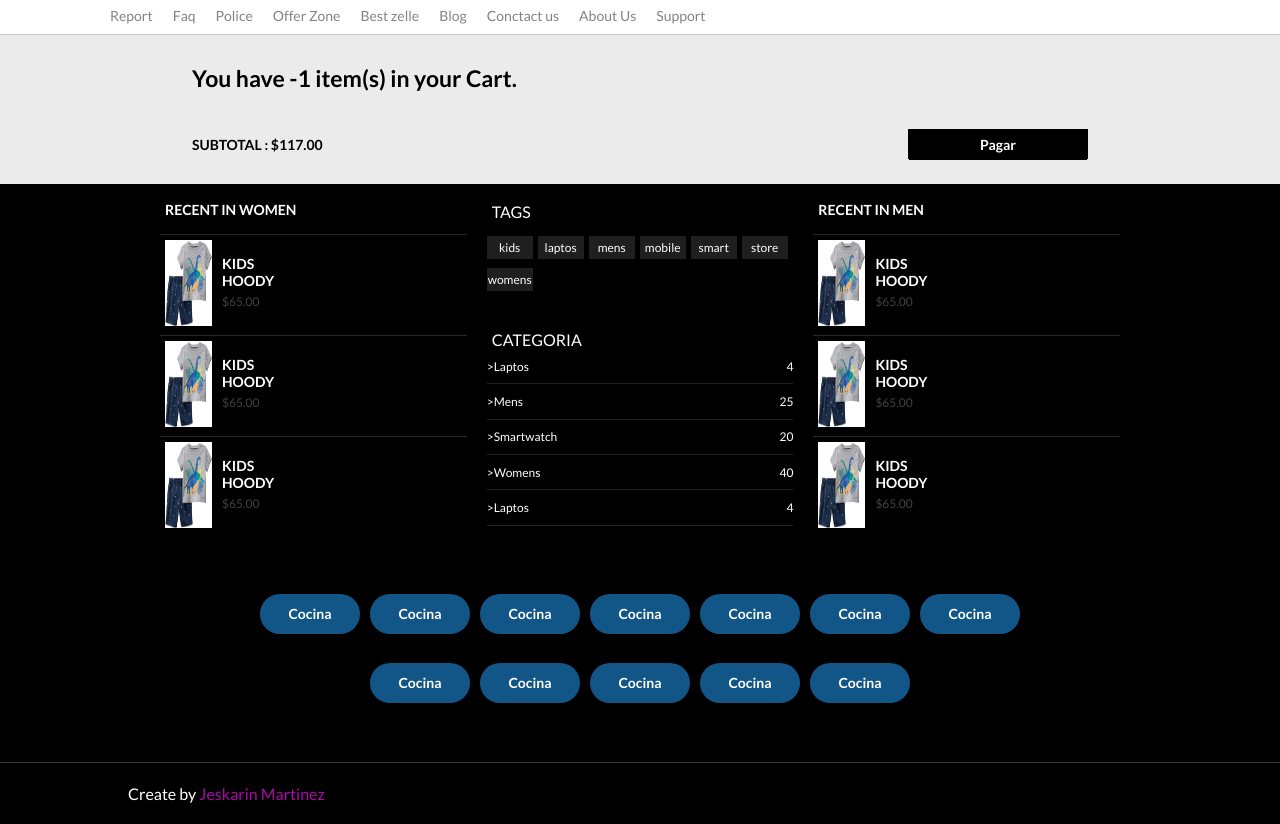
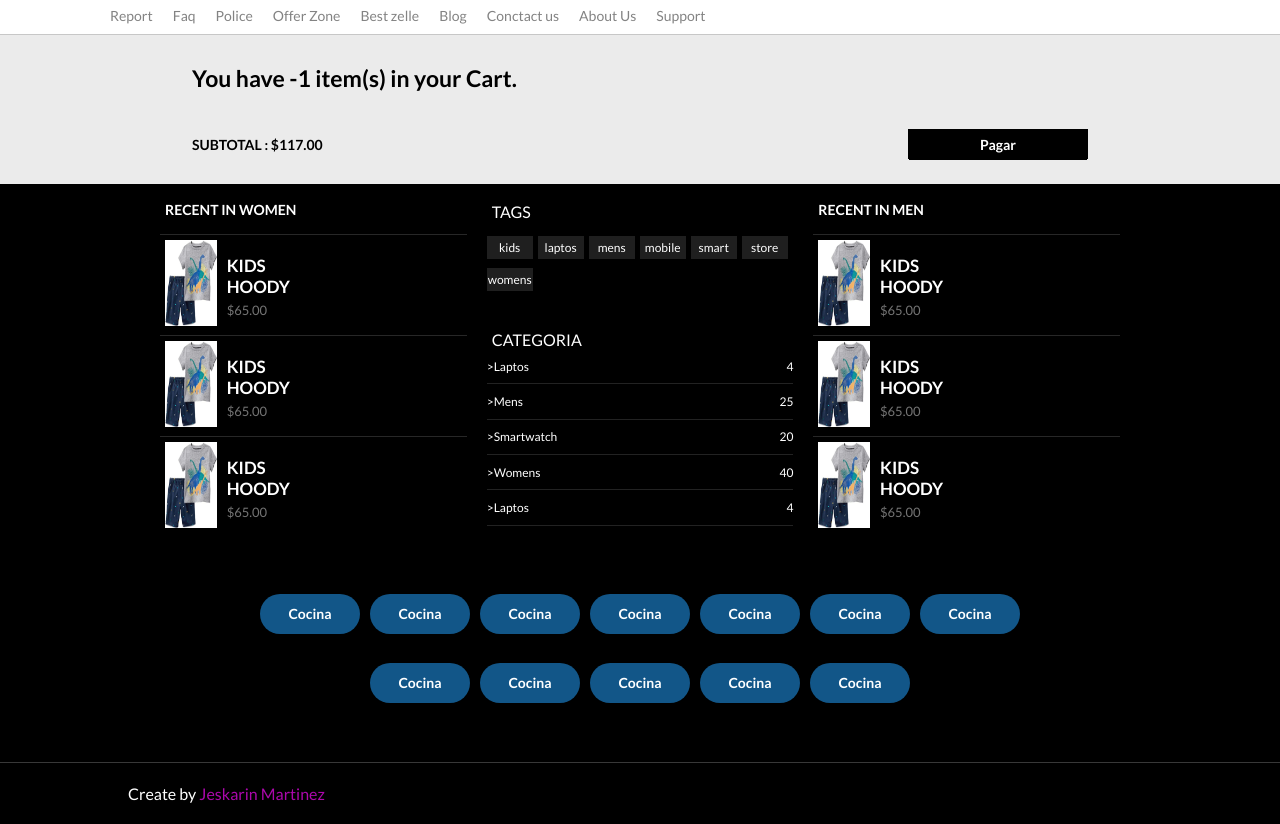
Before and after one commit to jeskarin36/Shopping, a plain HTML site: page cart.html in a window 1280 px wide. Shown: the part 116-940 px from the top of the page. Drawn offline with Linux system fonts and the light colour scheme.

Commit message:
Update cart.css

```diff
--- a/style/cart.css
+++ b/style/cart.css
@@ -564,9 +564,7 @@ border: 2px solid rgb(230, 230, 230);
 
 
 
-
-
-/*Contenedor pie*/
+/*contenedor-pie*/
 
 
 .contenedor-pie{
@@ -647,7 +645,7 @@ background: #000000;
     margin-top: 15px;
     font-weight: 700;
     font-family: 'Lato', sans-serif;
-    font-size: 14px;
+    font-size: 17px;
     color: #ffffff;
 }
 
@@ -657,8 +655,8 @@ background: #000000;
     margin-top: 5px;
     font-weight: 400;
     font-family: 'Lato', sans-serif;
-    font-size: 12px;
-    color: #414141;
+    font-size: 13px;
+    color: #747474;
 }
 
 
@@ -821,8 +819,6 @@ background: #000000;
 .footer-titulo p span {
     color: rgb(172, 8, 172);
 }
-
-
 
 
 
```
